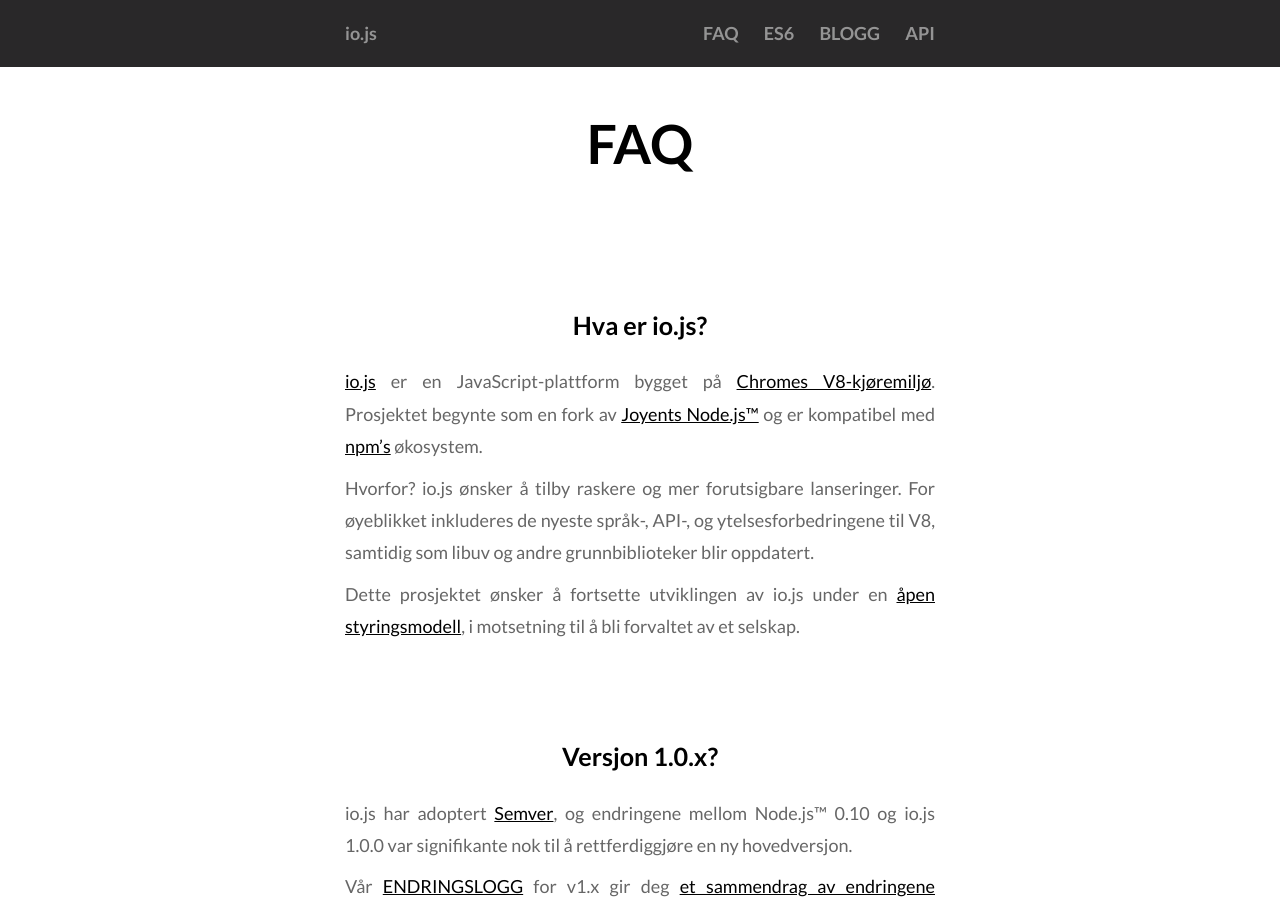
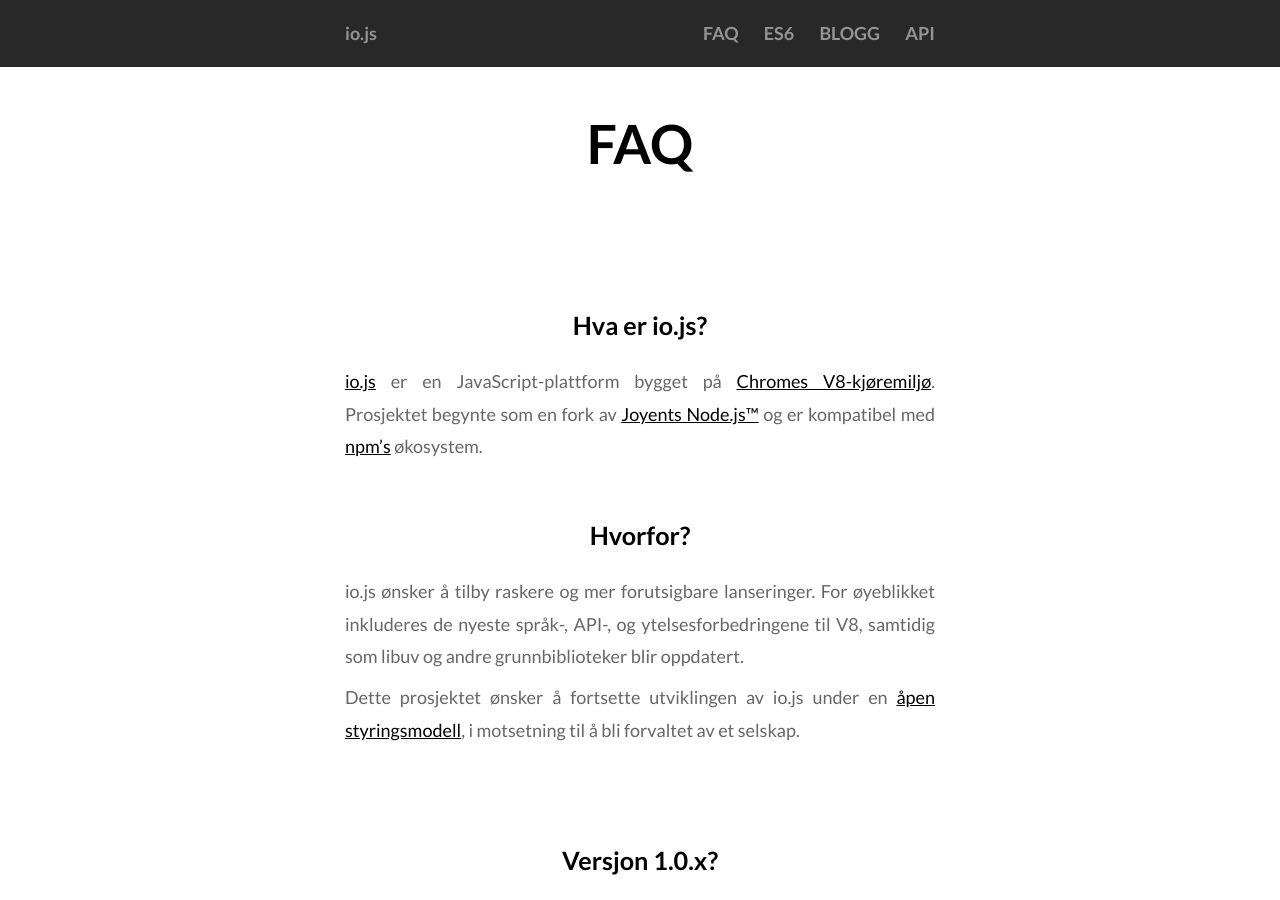
Before and after one commit to nodejs/nodejs-no, a Jekyll site: the page built from faq.md, in a window 1280 px wide and 900 px high. Built offline with Jekyll 4.4.1, drawn with Linux system fonts in a browser that asks for light colours; Markdown is read by kramdown in place of the engine named in the settings.

Commit message:
Add missing FAQ section

```diff
--- a/faq.md
+++ b/faq.md
@@ -14,9 +14,11 @@
 [Joyents Node.js™](https://nodejs.org/) og er kompatibel med
 [npm's](https://www.npmjs.org/) økosystem.
 
-Hvorfor? io.js ønsker å tilby raskere og mer forutsigbare lanseringer.  For
-øyeblikket inkluderes de nyeste språk-, API-, og ytelsesforbedringene til V8,
-samtidig som libuv og andre grunnbiblioteker blir oppdatert.
+## Hvorfor?
+
+io.js ønsker å tilby raskere og mer forutsigbare lanseringer.  For øyeblikket
+inkluderes de nyeste språk-, API-, og ytelsesforbedringene til V8, samtidig som
+libuv og andre grunnbiblioteker blir oppdatert.
 
 Dette prosjektet ønsker å fortsette utviklingen av io.js under en [åpen
 styringsmodell]({{ iojs_governance }}), i motsetning til å bli forvaltet av et
```
